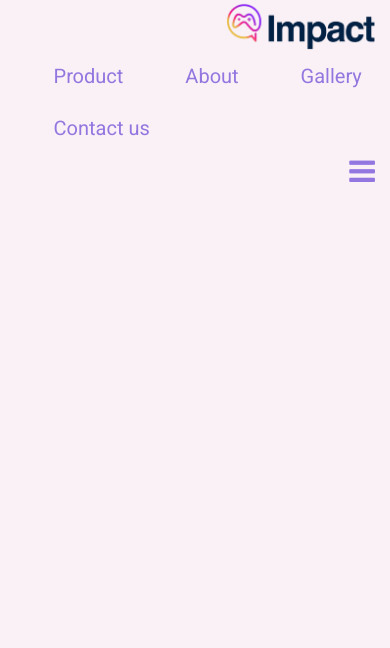
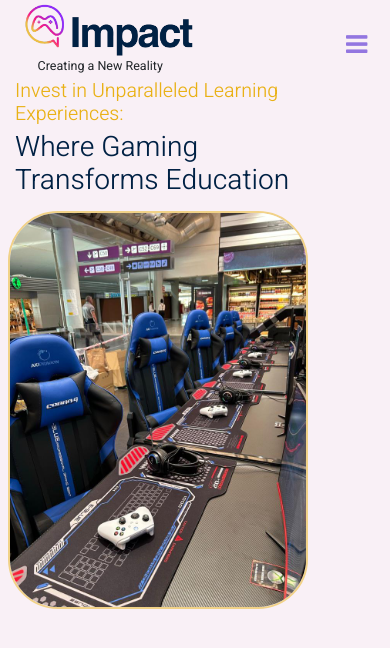
Before and after one commit to chayale90/impact-landing-page, a plain HTML site: page index.html in a window 390 px wide. Drawn offline with nearby package versions, Linux system fonts and the light colour scheme.

Commit message:
adding picture

```diff
--- /dev/null
+++ b/header.css
@@ -0,0 +1,124 @@
+header {
+    min-height: 60px;
+    position: sticky;
+    top: 0;
+    left: 0;
+    z-index: 9999;
+}
+
+header .container,
+header .row {
+    min-height: inherit;
+}
+
+
+header .row .nav li {
+    padding: 0 22px;
+    transition: 500ms;
+}
+
+header .row .nav li a {
+    font-size: 1.7em;
+    text-decoration: none;
+    padding: 0;
+    background: transparent;
+}
+
+
+/* header .nav li:hover {
+    transform: scale(1.1, 1.1);
+} */
+
+header .nav a {
+    text-decoration: none;
+    color: var(--purple);
+    transition: 500ms;
+}
+
+header .nav a:hover {
+    color: var(--pink);
+    text-decoration: none;
+    background: transparent;
+}
+
+header .nav a::after {
+    content: "";
+    display: block;
+    height: 2px;
+    width: 0%;
+    background: var(--pink);
+    transition: 1000ms;
+    margin: 0 auto;
+}
+
+
+/* במעבר עכבר יציג את הקו מתחת ללינק */
+header .row .nav a:hover::after {
+    width: 100%;
+}
+
+
+header .row .burger {
+    display: none;
+    font-size: 2.5em;
+    color: var(--purple);
+    cursor: pointer;
+}
+
+
+@media (max-width:768px) {
+    header {
+        position: sticky;
+        z-index: 9999;
+        top: 0;
+    }
+
+    header .row .nav {
+        min-height: 60px;
+        display: none;
+        position: absolute;
+        top: 80px;
+        right: 0;
+        width: 100%;
+        padding: 0;
+        transform: translate(0, -130%);
+        transition: 300ms;
+        z-index: 10;
+        opacity: 0;
+        background: var(--bright-pink);
+
+      /* border-bottom: 1px solid var(--pink1); */
+
+    }
+
+    header .row .nav_open {
+        opacity: 100%;
+        transform: translate(0, 0);
+
+    }
+
+    header .container .row ul li {
+        padding: 12px 0;
+        text-align: center;
+        display: flex;
+        align-items: center;
+        justify-content: center;
+        transition: none;
+   /* border-top: 1px solid var(--pink1); */
+    }
+
+    header .row ul li:hover {
+        background: #f6d8de;
+        transform: none;
+    }
+
+    header .nav a:hover::after {
+        width: 100%;
+    }
+
+    header .row .burger {
+        display: flex;
+        align-items:center;
+    }
+
+}
--- a/index.html
+++ b/index.html
@@ -10,18 +10,22 @@
     <link rel="stylesheet" href="https://cdnjs.cloudflare.com/ajax/libs/font-awesome/4.7.0/css/font-awesome.min.css">
     <link rel="stylesheet" href="bootstrap.min.css">
     <link rel="stylesheet" href="/style.css">
+    <link rel="stylesheet" href="/header.css">
+    <link rel="stylesheet" href="/strip.css">
     <link rel="icon" type="image/x-icon" href="favicon.ico">
+    <script defer src="js/burger.js"></script>
 </head>
 
 <body>
     <header class="container-fluid">
         <div class="container">
-            <div class="row justify-content-between ">
-                <div class="logo col-auto">
-                    <img src="images/impact-logo.png" alt="logo" width="150">
+            <div class="row justify-content-between m-0">
+                <div class="logo col align-items-center">
+                    <img src="images/impact-logo.png" alt="logo" width="170">
+                    <h5 class="ms-4 d-flex justify-content-satrt">Creating a New Reality</h5>
                 </div>
 
-                <ul id="nav_open" class="nav col-auto align-items-center p-0">
+                <ul id="nav_open" class="nav col-auto align-items-center pt-2">
                     <li>
                         <a href="#">
                             Product
@@ -42,7 +46,7 @@
                         </a>
                     </li>
                 </ul>
-                <div id="burger_btn" class="burger col d-flex justify-content-end align-items-center">
+                <div id="burger_btn" class="burger col-auto pt-3">
                     <i class="fa fa-bars" aria-hidden="true"></i>
                 </div>
 
@@ -52,8 +56,41 @@
 
 
 
+    <div class="container-fluid strip">
+        <div class="container">
+            <div class="row align-items-center justify-content-between">
+                <div class="col-12 col-md-8">
+                    <h1 class="display-6">Invest in Unparalleled Learning Experiences: </h1>
+                    <span class="display-3">Where Gaming
+                        <br/>
+                        Transforms Education</span>
+                </div>
+                <div class="col-4 p-0">
+                    <img src="/images/pic2.jpeg" alt="gaming" width="300">
+                </div>
+            </div>
+        </div>
+    </div>
+
+    <main class="container-fluid">
+        <div class="container">
+            <div class="row">
 
 
+
+            </div>
+        </div>
+    </main>
+
+    <div class="container-fluid">
+        <div class="container">
+            <div class="row">
+
+
+
+            </div>
+        </div>
+    </div>
 </body>
 
 </html>
--- a/js/burger.js
+++ b/js/burger.js
@@ -16,6 +16,7 @@ function burgerInit() {
   function openNav() {
     burger_btn.innerHTML = `<i class="fa fa-times x-icon" aria-hidden="true"></i>`;
     nav_open.style.display = "block";
+    burger_btn.style.fontSize = "2.5em";
     setTimeout(function () {
       nav_open.classList.add("nav_open");
     }, 100);
@@ -25,7 +26,7 @@ function burgerInit() {
   // Function to close the burger menu
   function closeNav() {
     nav_open.classList.remove("nav_open");
-    burger_btn.innerHTML = `<i class="fa fa-bars " aria-hidden="true"></i>`;
+    burger_btn.innerHTML = `<i class="fa fa-bars" aria-hidden="true"></i>`;
     setTimeout(function () {
       nav_open.style.display = "none";
     }, 600);
--- /dev/null
+++ b/strip.css
@@ -0,0 +1,22 @@
+.strip {
+   min-height: 400px;
+}
+
+.strip .container, .strip .container .row{
+    min-height: inherit;
+ }
+
+.strip .row h1{
+    /* color: var(--blue-main); */
+    color: #E9B116;
+}
+
+.strip .row span{
+    color: var(--blue-main);
+}
+
+.strip .row img{
+    border-radius: 50px;
+    border: 2px solid #e9b1167d;
+    margin-top: 10%;
+}
--- a/style.css
+++ b/style.css
@@ -4,8 +4,9 @@
     --yellow-main: #E9B116;
     --purple: #9376E0;
     --pink: #E893CF;
-    --pink1: #F3BCC8;
-    --yellow: #F6FFA6;
+    --pink1: #f3bcc8;
+    --yellow: #f9fed0;
+    --bright-pink: #f9f0f6;
     --blue-main: #002144;
     --black: rgb(0, 0, 0);
     --white: white;
@@ -20,74 +21,5 @@
 
 body {
     overflow-x: hidden;
-    background: #f9f0f6ed;
+    background: var(--bright-pink);
 }
-
-header {
-    min-height: 70px;
-    position: sticky ;
-    top: 0;
-    left: 0;
-    z-index: 9999;
-}
-
-header .container,
-header .row {
-    min-height: inherit;
-}
-header .row .nav  {
-margin-left: 15px;
-}
-
-header .nav li {
-    padding: 0 16px;
-    transition: 500ms;
-
-}
-
-header .nav li a {
-font-size: 2em;
-text-decoration: none;
-
-}
-
-
-/* header .nav li:hover {
-    transform: scale(1.1, 1.1);
-} */
-
-header .nav a {
-    text-decoration: none;
-    color: var(--purple);
-transition: 500ms;
-}
-
-header .nav a:hover {
-    color:var(--pink);
-    text-decoration: none;
-   background:transparent;
-}
-
-header .nav a::after {
-    content: "";
-    display: block;
-    height: 2px;
-    width: 0%;
-    background:var(--pink);
-    transition: 1000ms;
-    margin: 0 auto;
-}
-
-
-/* במעבר עכבר יציג את הקו מתחת ללינק */
-header .nav a:hover::after {
-    width: 100%;
-}
-
-
-header .burger {
-    font-size: 3rem;
-    /* display: none; */
-    color: var(--purple);
-    cursor: pointer;
-}
```
Also changed, not shown: images/pic1.jpeg (added), images/pic2.jpeg (added).
